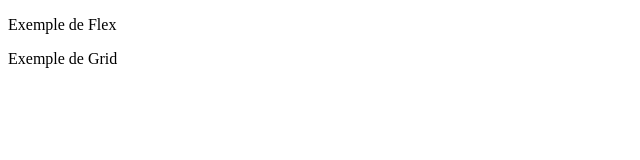
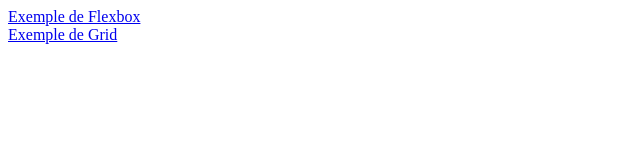
Before and after one commit to Dorineco/Exos, a plain HTML site: page FlexGrid/index.html in a window 1280 px wide. Shown: the whole page, without its empty margins (0-640 px from the left). Drawn offline with Linux system fonts and the light colour scheme.

Commit message:
Update Index page

```diff
--- a/FlexGrid/index.html
+++ b/FlexGrid/index.html
@@ -5,7 +5,12 @@
     <title>Accueil</title>
 </head>
 <body>
-    <p>Exemple de Flex</p>
-    <p>Exemple de Grid</p>
+    <div>
+        <a href="..\FlexGrid\flexbox.html">Exemple de Flexbox</a>
+    </div>
+
+    <div>
+        <a href="..\FlexGrid\grid.html">Exemple de Grid</a>
+    </div>
 </body>
 </html>
```
